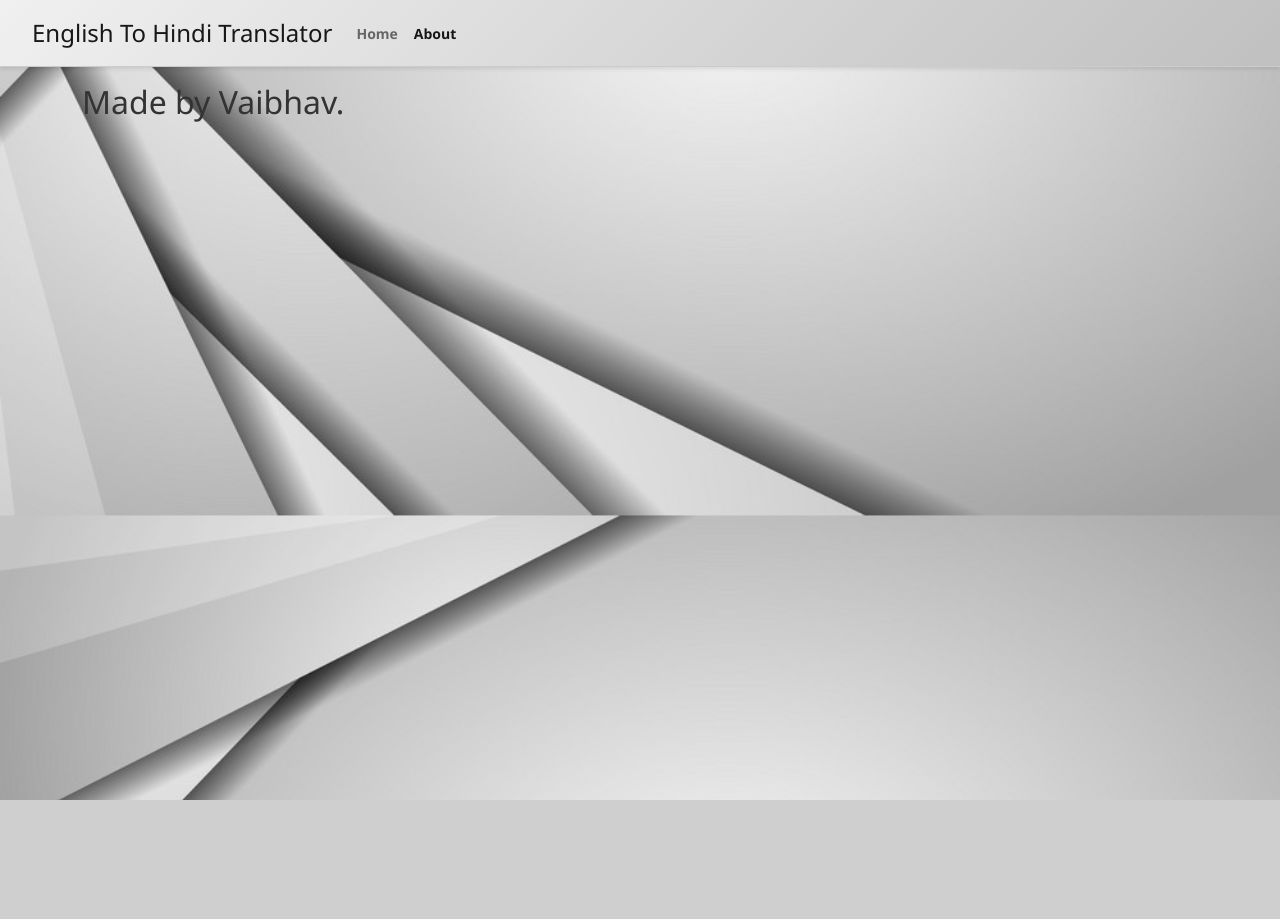
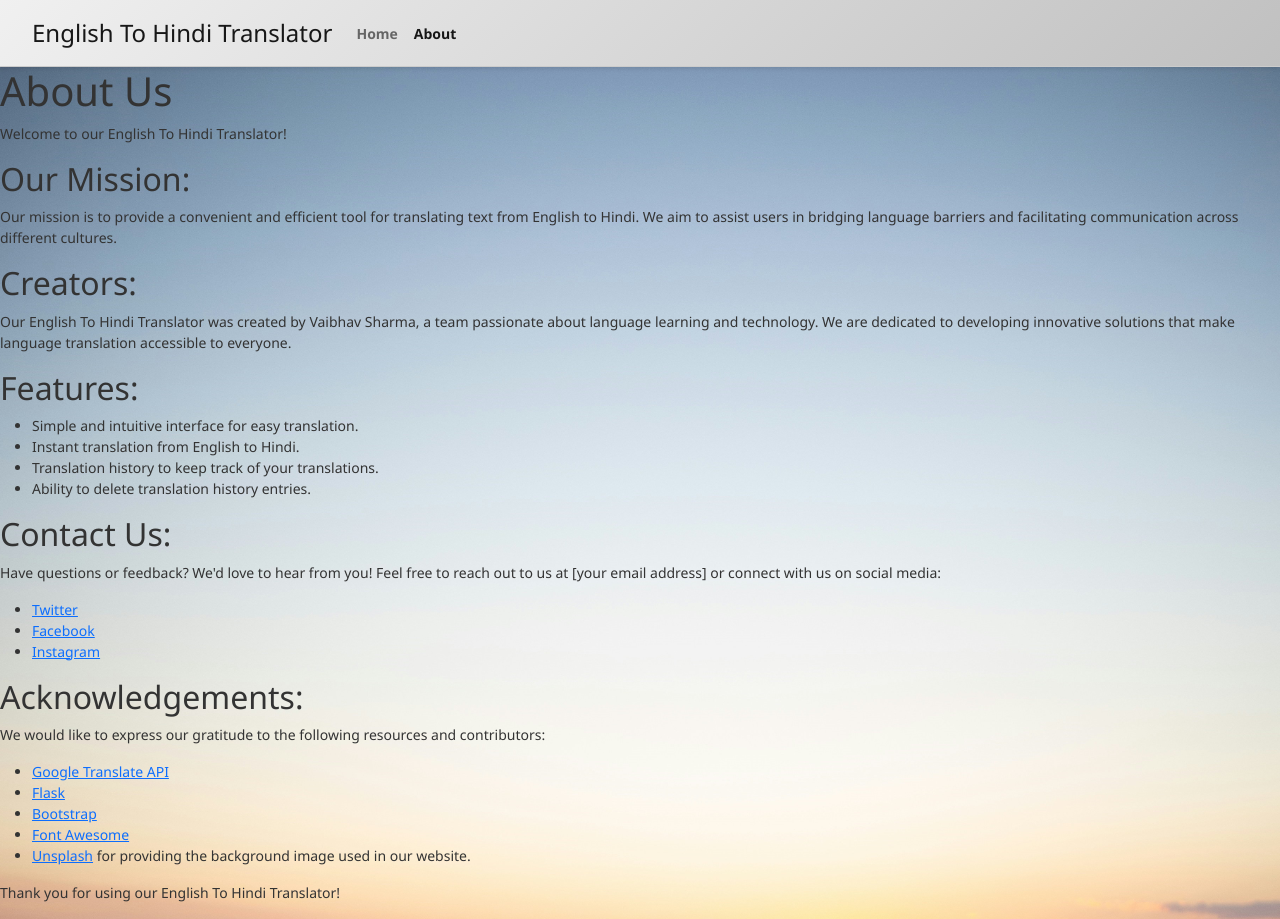
Before and after one commit to Vaibhav0120/IMHP-1, a Flask app: page /about in a window 1280 px wide. Before the commit the page ends 800 px from the top, so only its background shows below. Run offline with Flask 2, Linux system fonts and the light colour scheme.

```diff
--- a/templates/about.html
+++ b/templates/about.html
@@ -1,10 +1,45 @@
 {% extends 'base.html' %}
+
+{% block title %}
+About Us - English To Hindi Translator
+{% endblock %}
+
 {% block body %}
+<h1>About Us</h1>
 
-<div class="container my-3">
-    <h2>Made by Vaibhav.</h2>
-    <p></p>
-    <!-- Add more information about your application as needed -->
-</div>
+<p>Welcome to our English To Hindi Translator!</p>
 
+<h2>Our Mission:</h2>
+<p>Our mission is to provide a convenient and efficient tool for translating text from English to Hindi. We aim to assist users in bridging language barriers and facilitating communication across different cultures.</p>
+
+<h2>Creators:</h2>
+<p>Our English To Hindi Translator was created by Vaibhav Sharma, a team passionate about language learning and technology. We are dedicated to developing innovative solutions that make language translation accessible to everyone.</p>
+
+<h2>Features:</h2>
+<ul>
+    <li>Simple and intuitive interface for easy translation.</li>
+    <li>Instant translation from English to Hindi.</li>
+    <li>Translation history to keep track of your translations.</li>
+    <li>Ability to delete translation history entries.</li>
+</ul>
+
+<h2>Contact Us:</h2>
+<p>Have questions or feedback? We'd love to hear from you! Feel free to reach out to us at [your email address] or connect with us on social media:</p>
+<ul>
+    <li><a href="https://twitter.com/">Twitter</a></li>
+    <li><a href="https://www.facebook.com/">Facebook</a></li>
+    <li><a href="https://www.instagram.com/">Instagram</a></li>
+</ul>
+
+<h2>Acknowledgements:</h2>
+<p>We would like to express our gratitude to the following resources and contributors:</p>
+<ul>
+    <li><a href="https://cloud.google.com/translate">Google Translate API</a></li>
+    <li><a href="https://flask.palletsprojects.com/">Flask</a></li>
+    <li><a href="https://getbootstrap.com/">Bootstrap</a></li>
+    <li><a href="https://fontawesome.com/">Font Awesome</a></li>
+    <li><a href="https://unsplash.com/">Unsplash</a> for providing the background image used in our website.</li>
+</ul>
+
+<p>Thank you for using our English To Hindi Translator!</p>
 {% endblock body %}
--- a/templates/base.html
+++ b/templates/base.html
@@ -40,6 +40,8 @@
     {% block body %}
 
     {% endblock body %}
+    <!-- Main JavaScript file -->
+    <script src="{{ url_for('static', filename='js/main.js') }}"></script>
 </body>
 
 </html>
```
Also changed, not shown: static/css/style.css (+36 -2 lines), instance/data.db, static/images/background.jpg, static/js/main.js (added), static/js/test.js (deleted).
